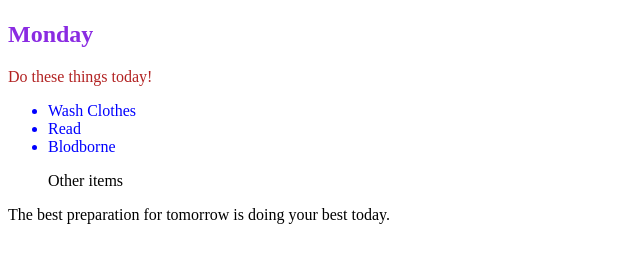
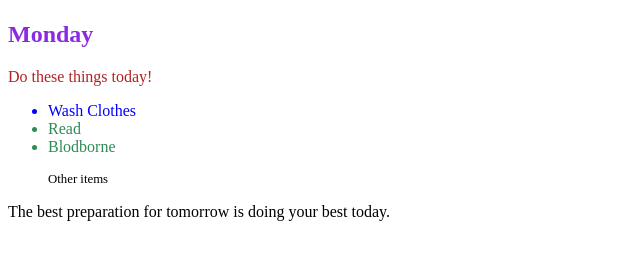
Before and after one commit to Regularname11/web_dev, a plain HTML site: page Combining_selectors/index.html in a window 1280 px wide. Shown: the part 59-322 px from the top of the page, without its empty margins (0-640 px from the left). Drawn offline with Linux system fonts and the light colour scheme.

Commit message:
changing the color in the first list to seagreen and size of seconf paragraph. Git

```diff
--- a/Combining_selectors/style.css
+++ b/Combining_selectors/style.css
@@ -9,3 +9,11 @@ h1,h2 {
 .box li {
     color: blue;
 }
+
+li.done {
+    color: seagreen;
+}
+
+ul p.done {
+    font-size: 0.8rem
+}
```
